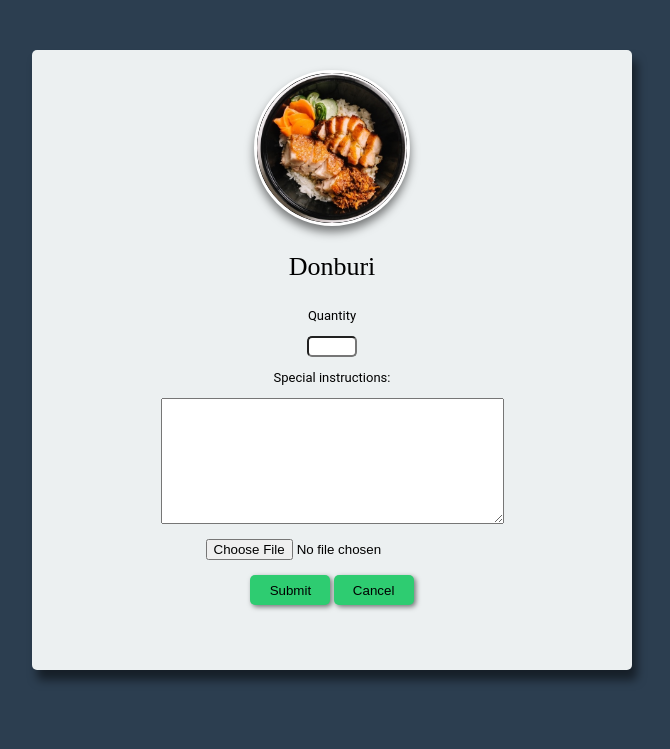
After one commit to proLove0212/Eatadakimasu-Cafe, a PHP site: page /foodOrder.html in a window 1280 px wide. The commit adds this page. Shown: the top 749 px of the page, without its empty margins (308-978 px from the left). Run offline with PHP 8.4, Linux system fonts and the light colour scheme.

Commit message:
Added food selected

```diff
--- /dev/null
+++ b/public/foodOrder.html
@@ -0,0 +1,88 @@
+<html>
+    <head>
+        <meta charset="UTF-8">
+        <meta name="viewport" content="width=device-width, initial-scale=1.0">
+        <meta http-equiv="X-UA-Compatible" content="ie=edge">
+        <title>Document</title>
+
+        <style>
+            body{
+                background-color: #2c3e50;
+                font-family: 'roboto';
+                font-size: 13px;
+                margin: 0 auto;
+            }
+
+            .container{
+                width: 600px;
+                height: 600px;
+                border-radius: 5px;
+                box-shadow: 5px 10px 10px rgba(0,0,0,0.5);
+                margin: 50px auto;
+                background-color: #ecf0f1;
+                padding-top: 20px;
+            }
+
+            .frame-food{
+                height: 150px;
+                width: 150px;
+                background-color: black;
+                border-radius: 100%;
+                border-style: solid;
+                border-color: #fff;
+                box-shadow: 0 6px 10px rgba(0,0,0,0.5);
+                display: block;
+                margin: 0 auto;
+                overflow: hidden;
+            }
+
+            .food{
+                background-image: url('./img/menu/donburi.jpg');
+                width: inherit;
+                height: inherit;
+                background-size: cover;
+                background-repeat: no-repeat;
+                border-radius: inherit;
+                background-position-x: -57px;
+            }
+
+            .food-name{
+                font-family: 'Blacksword';
+                font-size: 2em;
+            }
+
+            .qty{
+                width: 50px;
+                border-radius: 5px;
+            }
+
+            .okay, .cancel{
+                background-color: #2ecc71;
+                border: solid 0px;
+                width: 80px;
+                height: 30px;
+                box-shadow: 2px 2px 5px rgba(0,0,0,0.5);
+                border-radius: 5px;
+                cursor: pointer;
+            }
+
+        </style>
+    </head>
+    <body>
+        <div class="container">
+            <center>
+                <div class="frame-food">
+                    <div class="food"></div>
+                </div>
+                <p class="food-name">Donburi</p>
+                <p class-"qty-label">Quantity</p>
+                <input type="number" name="quantity" value="" class="qty"><br>
+                <p>Special instructions:</p>
+                <textarea rows="8" cols="40" name="instructions"></textarea><br><br>
+                <input type="file"><br><br>
+                <input type="submit" class="okay">
+                <button type="button" class="cancel">Cancel</button>
+            </center>
+        </div>
+    </body>
+</html>
--- a/public/php/login.php
+++ b/public/php/login.php
@@ -1,5 +1,5 @@
 <?php
-// include("loginserv.php"); // Include loginserv for checking username and password
+include("loginserv.php"); // Include loginserv for checking username and password
 ?>
 <!DOCTYPE html>
 <html>
@@ -10,7 +10,7 @@
 
         <style>
             body{
-                background-image: url('./img/bg.png');
+                background-image: url('../img/bg.png');
                 background-repeat: no-repeat;
                 background-size: cover;
                 font-family: 'roboto';
--- a/public/php/loginserv.php
+++ b/public/php/loginserv.php
@@ -10,9 +10,9 @@ else
 $user=$_POST['user'];
 $pass=$_POST['pass'];
 //Establishing Connection with server by passing server_name, user_id and pass as a patameter
-$conn = mysqli_connect("localhost", "root", "");
+$conn = mysqli_connect("localhost", "id2507808_eatadakimasu", "c8tg8b");
 //Selecting Database
-$db = mysqli_select_db($conn, "eatadakicafe");
+$db = mysqli_select_db($conn, "id2507808_eatadakicafe");
 //sql query to fetch information of registerd user and finds user match.
 $query = mysqli_query($conn, "SELECT * FROM login WHERE password='$pass' AND username='$user'");
 $rows = mysqli_num_rows($query);
```
